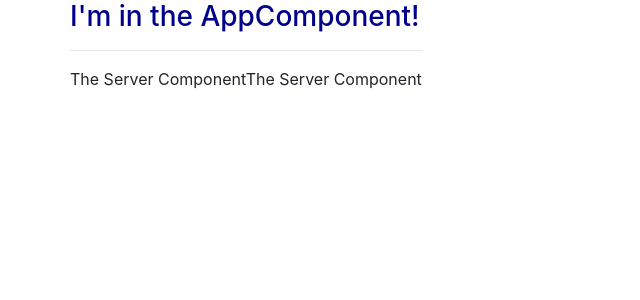
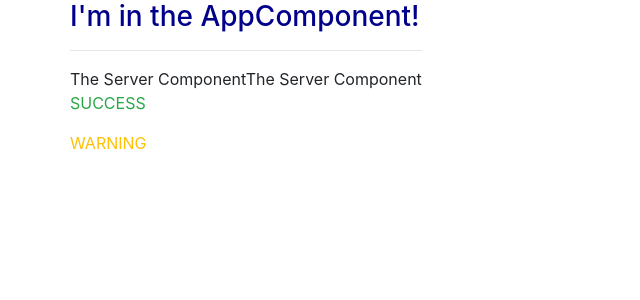
Before and after one commit to gfcf14/angular-2021, an Angular app: page / in a window 1280 px wide. Shown: the top 300 px of the page, without its empty margins (0-640 px from the left). Built offline with nearby package versions, Linux system fonts and the light colour scheme.

Commit message:
assignment 1

```diff
--- a/src/app/app.component.html
+++ b/src/app/app.component.html
@@ -4,6 +4,8 @@
       <h3>I'm in the AppComponent!</h3>
       <hr>
       <app-servers></app-servers>
+      <success-alert></success-alert>
+      <warning-alert></warning-alert>
     </div>
   </div>
 </div>
--- a/src/app/app.module.ts
+++ b/src/app/app.module.ts
@@ -4,12 +4,16 @@ import { ServerComponent } from './server/server.component';
 
 import { AppComponent } from './app.component';
 import { ServersComponent } from './servers/servers.component';
+import { SuccessAlertComponent } from './success-alert/success-alert.component';
+import { WarningAlertComponent } from './warning-alert/warning-alert.component';
 
 @NgModule({
   declarations: [
     AppComponent,
     ServerComponent,
     ServersComponent,
+    SuccessAlertComponent,
+    WarningAlertComponent
   ],
   imports: [
     BrowserModule,
--- /dev/null
+++ b/src/app/success-alert/success-alert.component.html
@@ -0,0 +1 @@
+<p class='text-success'>SUCCESS</p>
--- /dev/null
+++ b/src/app/warning-alert/warning-alert.component.html
@@ -0,0 +1 @@
+<p class='text-warning'>WARNING</p>
```
Also changed, not shown: src/app/success-alert/success-alert.component.ts (added, +7 -0 lines), src/app/warning-alert/warning-alert.component.ts (added, +7 -0 lines).
